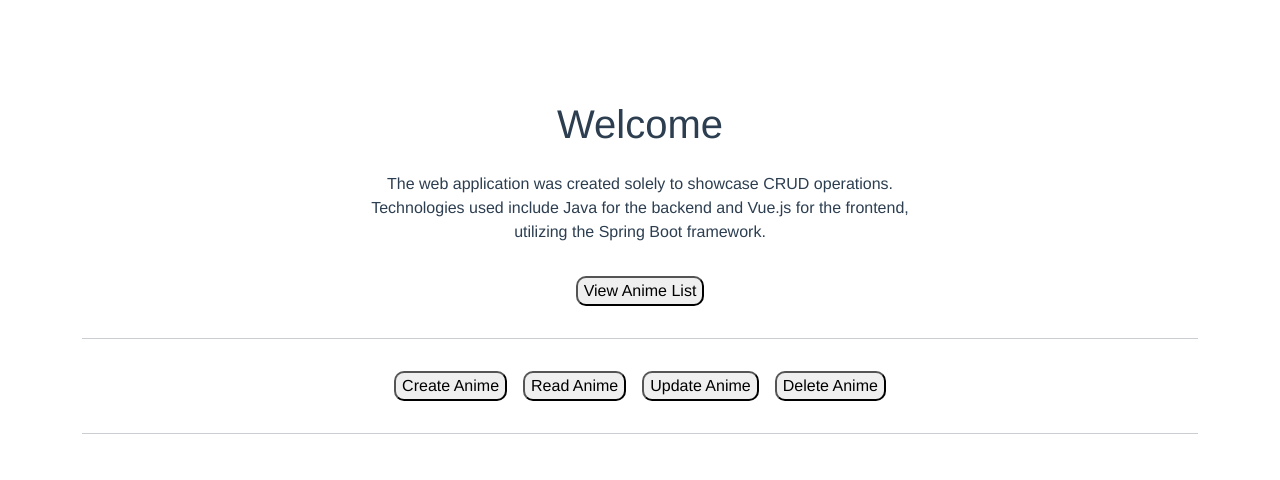
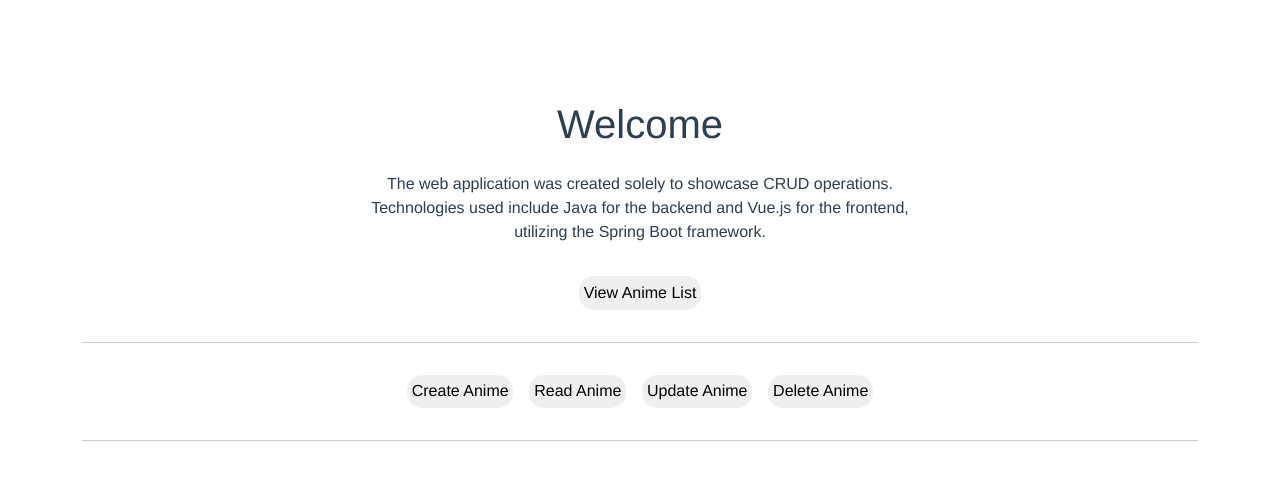
Before and after one commit to aqeeluser404/animeapp-frontend, a Vue app: page / in a window 1280 px wide. Shown: the top 480 px of the page. Built offline with nearby package versions, Linux system fonts and the light colour scheme.

Commit message:
fixed up button styling

```diff
--- a/src/components/AnimeList.vue
+++ b/src/components/AnimeList.vue
@@ -23,7 +23,6 @@
                 </tr>
             </tbody>
         </table>
-        <hr>
     </div>
 </template>
 
--- a/src/components/HomePage.vue
+++ b/src/components/HomePage.vue
@@ -44,7 +44,9 @@
         gap: 1rem;
     }
     .button {
-        border-radius: 10px;
+        border-radius: 15px;
+        padding: 0.3rem;
+        border: none;
     }
     .button:hover {
         background-color: black;
```
